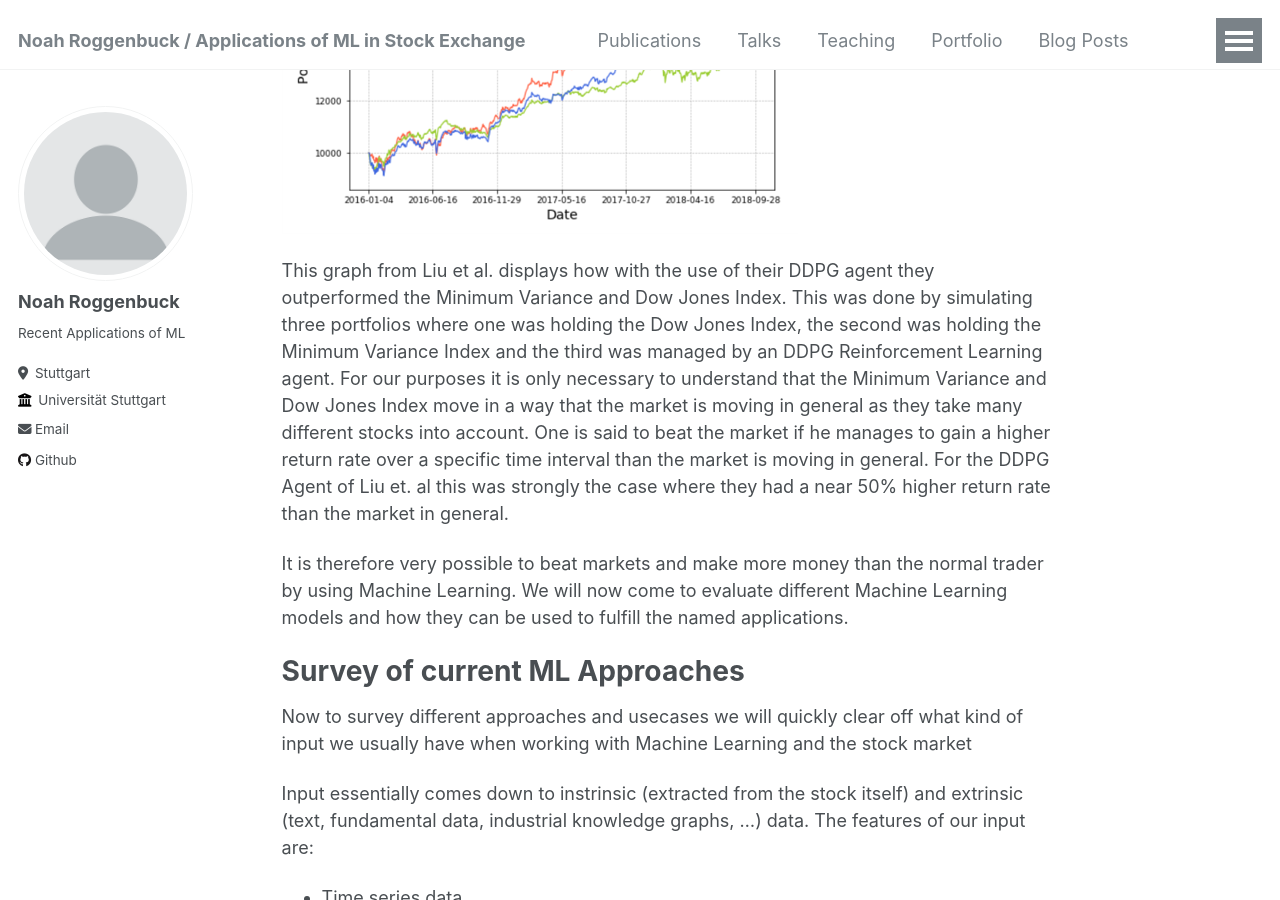
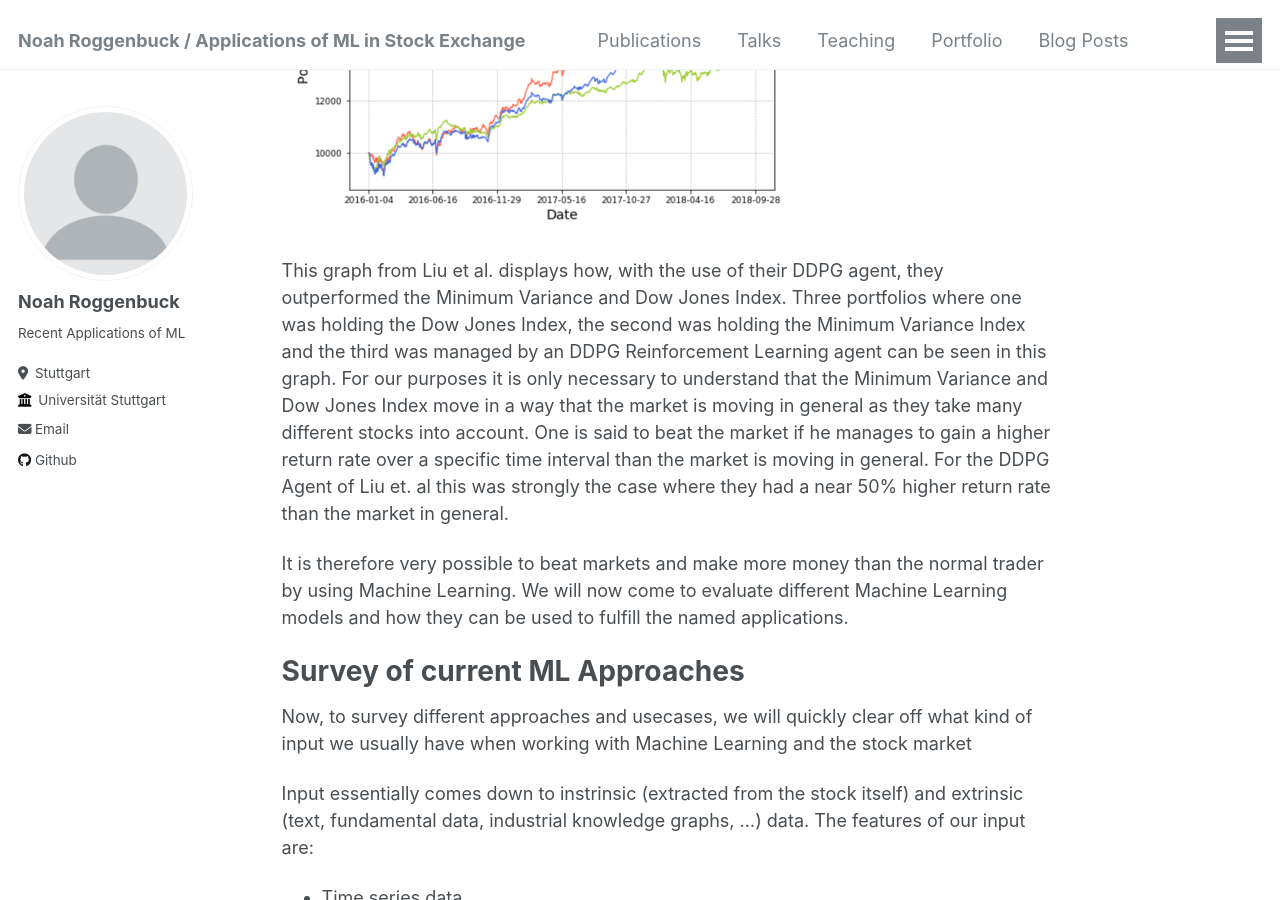
Before and after one commit to noahrog02/noahrog02.github.io, a Jekyll site: the page built from _pages/about.md, in a window 1280 px wide and 900 px high, scrolled down 2601 px. Built offline with Jekyll 4.4.1, drawn with Linux system fonts in a browser that asks for light colours; some of the changed text lies outside the part shown.

Commit message:
Update about.md

```diff
--- a/_pages/about.md
+++ b/_pages/about.md
@@ -43,14 +43,14 @@ Another powerful aspect is the possibility to use many different sources as inpu
 
 ![Motivation](images/Motivation.png)
 
-This graph from Liu et al. displays how with the use of their DDPG agent they outperformed the Minimum Variance and Dow Jones Index. This was done by simulating three portfolios where one was holding the Dow Jones Index, the second was holding the Minimum Variance Index and the third was managed by an DDPG Reinforcement Learning agent. For our purposes it is only necessary to understand that the Minimum Variance and Dow Jones Index move in a way that the market is moving in general as they take many different stocks into account. One is said to beat the market if he manages to gain a higher return rate over a specific time interval than the market is moving in general. For the DDPG Agent of Liu et. al this was strongly the case where they had a near 50% higher return rate than the market in general.
+This graph from Liu et al. displays how, with the use of their DDPG agent, they outperformed the Minimum Variance and Dow Jones Index. Three portfolios where one was holding the Dow Jones Index, the second was holding the Minimum Variance Index and the third was managed by an DDPG Reinforcement Learning agent can be seen in this graph. For our purposes it is only necessary to understand that the Minimum Variance and Dow Jones Index move in a way that the market is moving in general as they take many different stocks into account. One is said to beat the market if he manages to gain a higher return rate over a specific time interval than the market is moving in general. For the DDPG Agent of Liu et. al this was strongly the case where they had a near 50% higher return rate than the market in general.
 
 It is therefore very possible to beat markets and make more money than the normal trader by using Machine Learning. We will now come to evaluate different Machine Learning models and how they can be used to fulfill the named applications.
 
 Survey of current ML Approaches
 ======
 
-Now to survey different approaches and usecases we will quickly clear off what kind of input we usually have when working with Machine Learning and the stock market
+Now, to survey different approaches and usecases, we will quickly clear off what kind of input we usually have when working with Machine Learning and the stock market
 
 Input essentially comes down to instrinsic (extracted from the stock itself) and extrinsic (text, fundamental data, industrial knowledge graphs, ...) data. The features of our input are:
 - Time series data
```
Also changed, not shown: other parts of _pages/about.md (+14 -8 lines).
